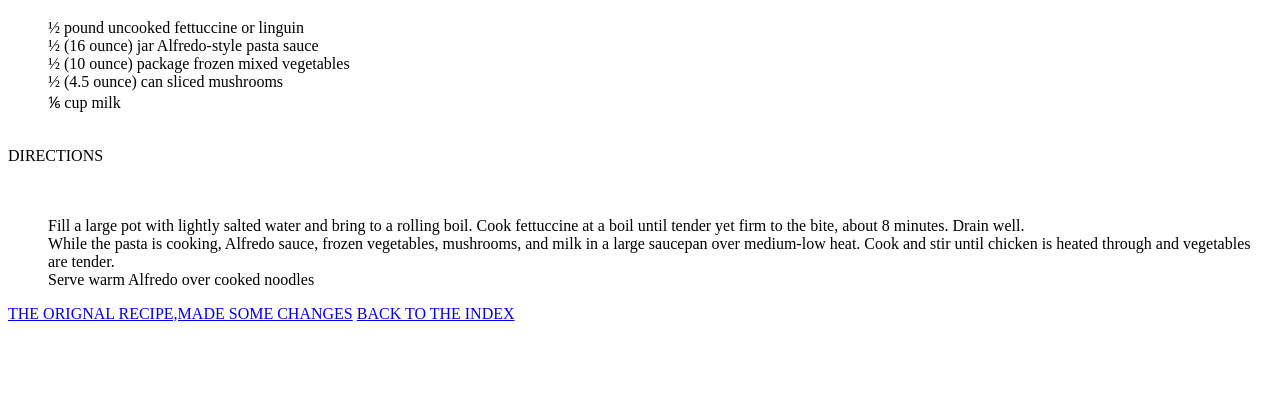
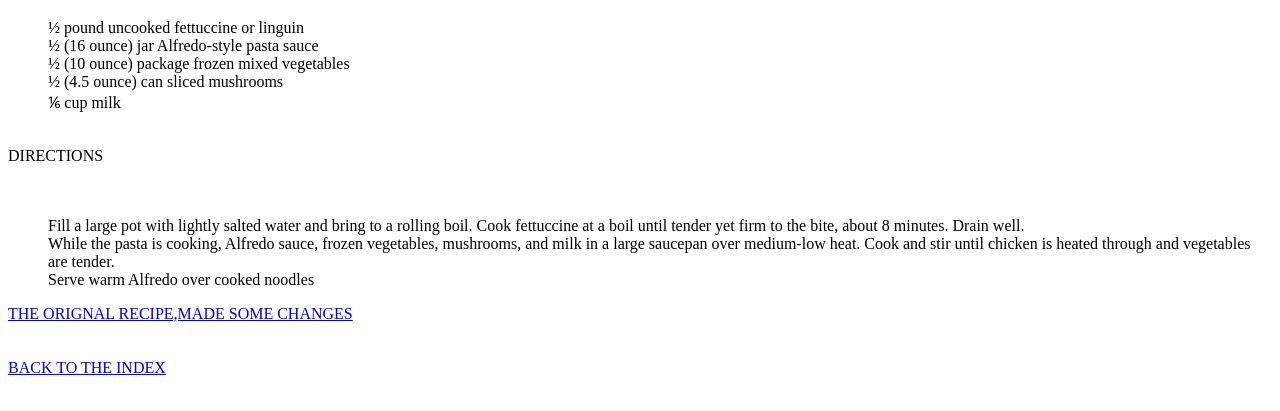
Before and after one commit to devt2401/recipes, a plain HTML site: page pasta.html in a window 1280 px wide. Shown: the part 61-472 px from the top of the page. Drawn offline with Linux system fonts and the light colour scheme.

Commit message:
added link baack to index

```diff
--- a/pasta.html
+++ b/pasta.html
@@ -19,7 +19,7 @@
             <L1>Serve warm Alfredo over cooked noodles</L1><br>
          </ol>
 
-        <a href="https://www.allrecipes.com/recipe/11970/easy-chicken-alfredo/" target="_blank" rel="noreferrer">THE ORIGNAL RECIPE,MADE SOME CHANGES</a>
+        <a href="https://www.allrecipes.com/recipe/11970/easy-chicken-alfredo/" target="_blank" rel="noreferrer">THE ORIGNAL RECIPE,MADE SOME CHANGES</a><br><br><br>
         <a href="index.html">BACK TO THE INDEX</a>
 
     </body>
```
